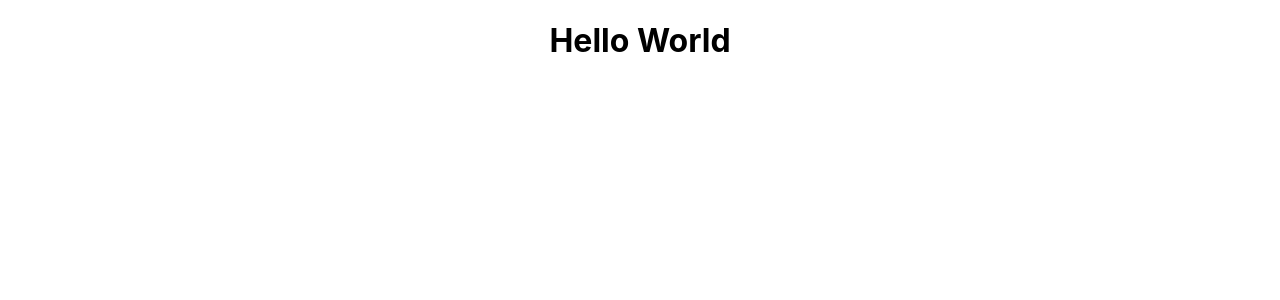
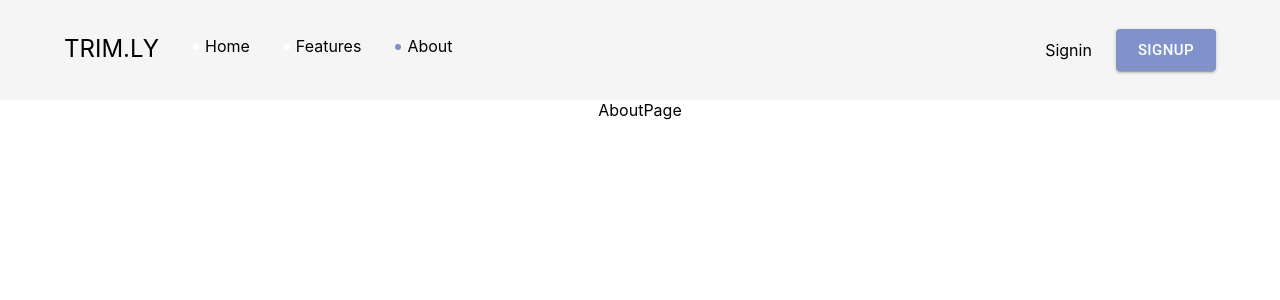
Before and after one commit to code-for-public-good/Trim.ly, a React (Create React App) app in the folder client/: page /about in a window 1280 px wide. Shown: the top 300 px of the page. Built offline with nearby package versions, Linux system fonts and the light colour scheme.

Commit message:
NavBar implemention (#5)

```diff
--- a/client/src/App.tsx
+++ b/client/src/App.tsx
@@ -1,12 +1,24 @@
 import React from 'react';
 import './App.css';
+import Navbar from './components/Navbar';
+import { BrowserRouter, Routes, Route } from 'react-router-dom';
+import HomePage from './pages/HomePage';
+import FeaturesPage from './pages/FeaturesPage';
+import AboutPage from './pages/AboutPage';
 
 function App() {
-  return (
-    <div className="App">
-      <h1>Hello World</h1>
-    </div>
-  );
+	return (
+		<div className="App">
+			<BrowserRouter>
+					<Navbar></Navbar>
+					<Routes>
+						<Route path='/' element={<HomePage />}/>
+						<Route path='/features' element={<FeaturesPage />}/>
+						<Route path='/about' element={<AboutPage />}/>
+					</Routes>
+				</BrowserRouter>
+		</div>
+	);
 }
 
 export default App;
--- /dev/null
+++ b/client/src/components/Navbar.tsx
@@ -0,0 +1,125 @@
+import {
+    AppBar,
+    Box,
+    Toolbar,
+    Button,
+    Container,
+    Stack,
+    Link
+} from '@mui/material'
+import { useLocation } from "react-router-dom"
+import React from 'react'
+
+const navBarDotTransparent = {
+    'display': 'inline-block',
+    'content': '""',
+    'borderRadius': '50%',
+    'position': 'relative',
+    'width': '6px',
+    'height': '6px',
+    'left': '-6px',
+    'bottom': '2px',
+    'backgroundColor': 'white'
+}
+
+const navBarDotColored = {
+    'display': 'inline-block',
+    'content': '""',
+    'borderRadius': '50%',
+    'position': 'relative',
+    'width': '6px',
+    'height': '6px',
+    'left': '-6px',
+    'bottom': '2px',
+    'backgroundColor': '#8191c9'
+}
+
+export default function Navbar() {
+
+    const location = useLocation();
+
+    return (
+        <AppBar
+            color='default'
+            elevation={0}
+            sx={{ height: '100px' }}
+            position='static'
+        >
+            <Toolbar sx={{ height: '100%' }}>
+                <Container sx={{ flexGrow: 1, display: { xs: 'none', md: 'flex' }, height: '100%' }}>
+                    <Box display={'flex'} alignItems={'center'} mb={0.5}>
+                        <Link href='/' underline='none' sx={{ 'color': 'black', 'fontSize': '24px', }}>
+                            TRIM.LY
+                        </Link>
+                    </Box>
+                    <Stack
+                        direction={'row'}
+                        component={'nav'}
+                        spacing={5}
+                        ml={5}
+                        mb={1}
+                        alignItems={'center'}
+                    >
+                        <Link
+                            href='/'
+                            underline='none'
+                            sx={{
+                                'color': 'black',
+                                'fontSize': '1rem',
+                                '::before': location.pathname === '/' ? navBarDotColored : navBarDotTransparent,
+                                ':hover': {
+                                    '::before': navBarDotColored
+                                }
+                            }}
+                        >
+                            Home
+                        </Link>
+                        <Link
+                            href='/features'
+                            underline='none'
+                            sx={{
+                                'color': 'black',
+                                'fontSize': '1rem',
+                                '::before': location.pathname === '/features' ? navBarDotColored : navBarDotTransparent,
+                                ':hover': {
+                                    '::before': navBarDotColored
+                                }
+                            }}
+                        >
+                            Features
+                        </Link>
+                        <Link
+                            href='/about'
+                            underline='none'
+                            marginLeft={10}
+                            sx={{
+                                'color': 'black',
+                                'fontSize': '1rem',
+                                '::before': location.pathname === '/about' ? navBarDotColored : navBarDotTransparent,
+                                ':hover': {
+                                    '::before': navBarDotColored
+                                }
+                            }}
+                        >
+                            About
+                        </Link>
+                    </Stack>
+                    <Stack
+                        direction={'row'}
+                        spacing={3}
+                        flexGrow={1}
+                        justifyContent={'flex-end'}
+                        alignItems={'center'}
+                    >
+                        <Link href='/' underline='none' sx={{ 'color': 'black', 'fontSize': '1rem' }}>
+                            Signin
+                        </Link>
+                        <Button variant='contained' size='large' sx={{ backgroundColor: '#8191c9', ":hover": { backgroundColor: '#636da3' } }}>
+                            Signup
+                        </Button>
+                    </Stack>
+                </Container>
+            </Toolbar>
+        </AppBar>
+    )
+}
--- /dev/null
+++ b/client/src/pages/AboutPage.tsx
@@ -0,0 +1,7 @@
+import React from 'react'
+
+export default function AboutPage() {
+  return (
+    <div>AboutPage</div>
+  )
+}
--- /dev/null
+++ b/client/src/pages/FeaturesPage.tsx
@@ -0,0 +1,7 @@
+import React from 'react'
+
+export default function FeaturesPage() {
+  return (
+    <div>FeaturesPage</div>
+  )
+}
--- /dev/null
+++ b/client/src/pages/HomePage.tsx
@@ -0,0 +1,7 @@
+import React from 'react'
+
+export default function HomePage() {
+  return (
+    <div>HomePage</div>
+  )
+}
```
Also changed, not shown: client/package.json (+8 -0 lines), 1 other file (tests, documents, lock files or other folders).
